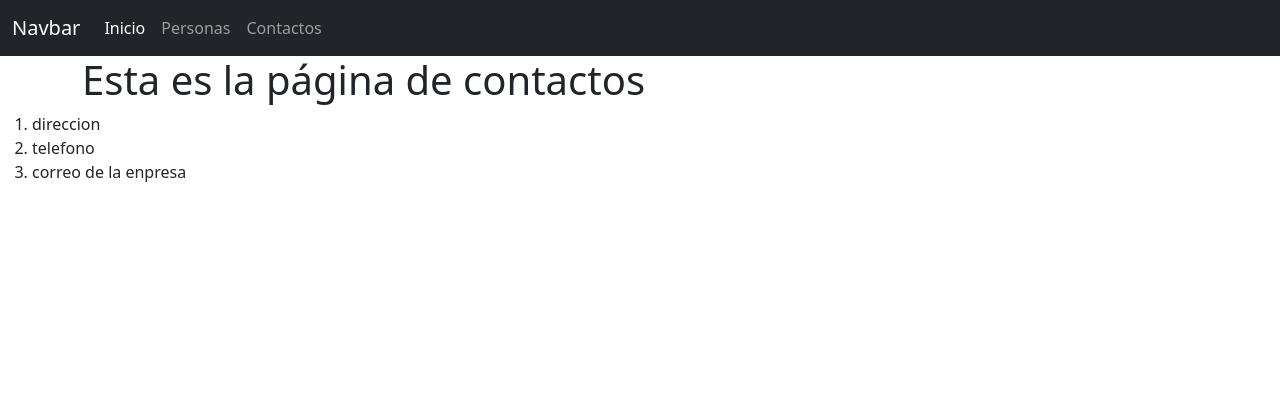
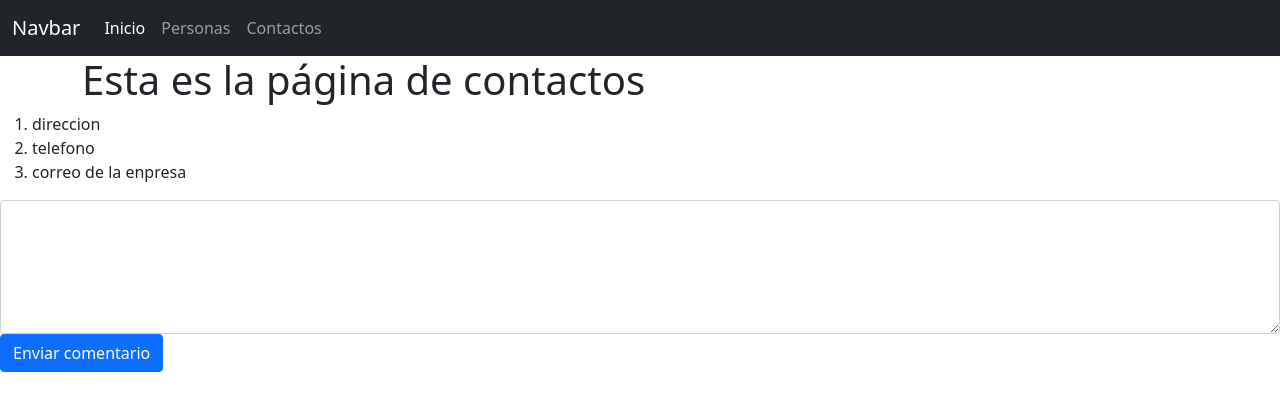
Before and after one commit to aureliosalgado/web2, a plain HTML site: page contactos.html in a window 1280 px wide. Drawn offline with Linux system fonts and the light colour scheme.

Commit message:
agregado el form en contactos para enviar commen

```diff
--- a/contactos.html
+++ b/contactos.html
@@ -37,7 +37,14 @@
         <li>direccion </li>
         <li>telefono </li>
         <li>correo de la enpresa</li>
-       </ol>
+    </ol>
+    <form>
+        <div class="form-group">
+          <textarea class="form-control" rows="5"></textarea>
+        </div>
+        <button type="submit" class="btn btn-primary">Enviar comentario</button>
+      </form>
+
     <script src="js/bootstrap.bundle.min.js"></script>
 </body>
 
```
